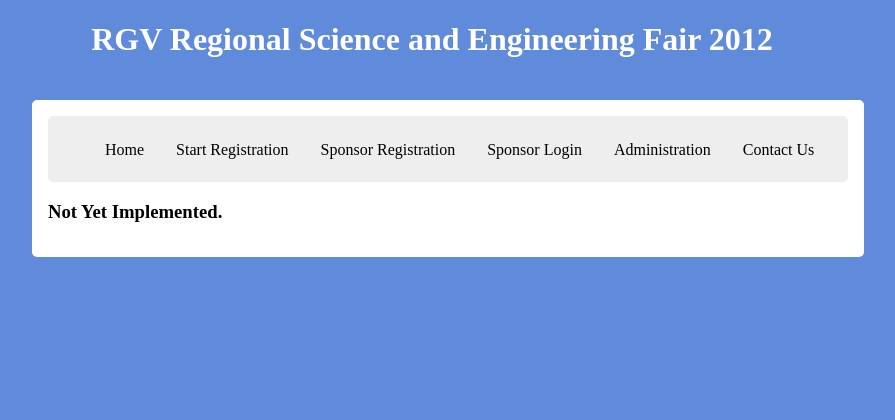
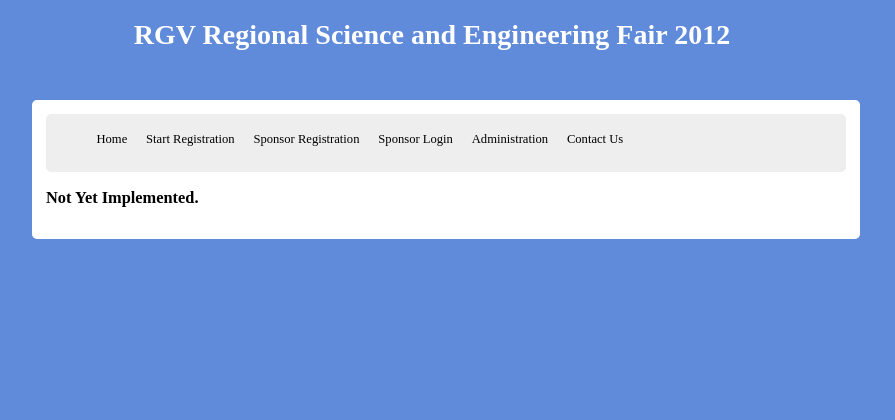
Before and after one commit to ajford/RGVRSEF, a Flask app: page /contact in a window 1280 px wide. Shown: the top 420 px of the page, without its empty margins (208-1103 px from the left). Run offline with Flask 2, Linux system fonts and the light colour scheme; parts of the project's set-up code (start-up, migrations or seed data) failed here and were passed over.

Commit message:
CSS Changes for cross-compat

```diff
--- a/RGVRSEF/static/default.css
+++ b/RGVRSEF/static/default.css
@@ -4,6 +4,7 @@ body
 	width:800px;
 	margin-left:auto;
 	margin-right:auto;
+    font-size: 14px;
 }
 .warning
 {
@@ -114,8 +115,9 @@ body
 {
     list-style-type: none;
     float: left;
-    padding: 0.5em;
+    padding: 0.25em;
     display: inline;
+    font-size:0.9em;
 }
 .nav
 {
```
Also changed, not shown: RGVRSEF/templates/layout.html (+9 -0 lines).
